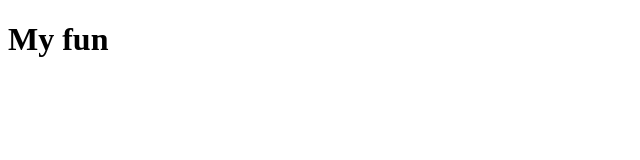
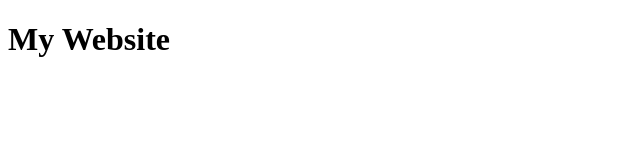
Before and after one commit to Snowfalldays/Snowfalldays.github.io, a plain HTML site: page index.html in a window 1280 px wide. Shown: the whole page, without its empty margins (0-640 px from the left). Drawn offline with Linux system fonts and the light colour scheme.

Commit message:
Update index.html

```diff
--- a/index.html
+++ b/index.html
@@ -6,6 +6,6 @@
     <title>TheDane's Network</title>
 </head>
 <body>
-    <h1>My fun</h1>
+    <h1>My Website</h1>
 </body>
 </html>
```
